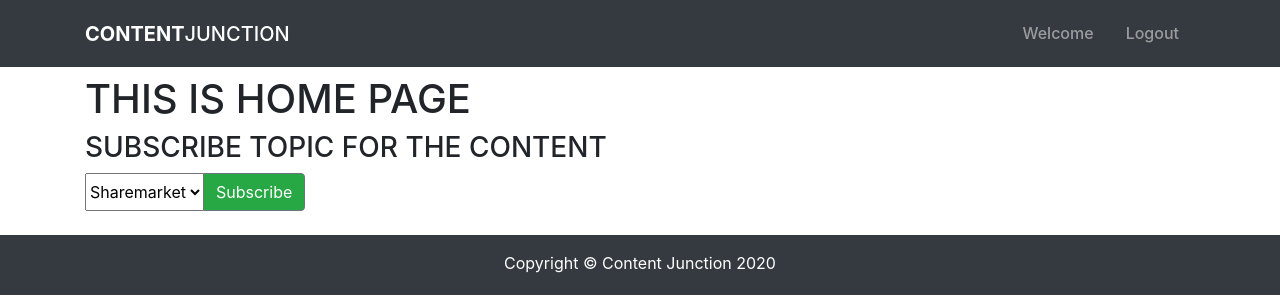
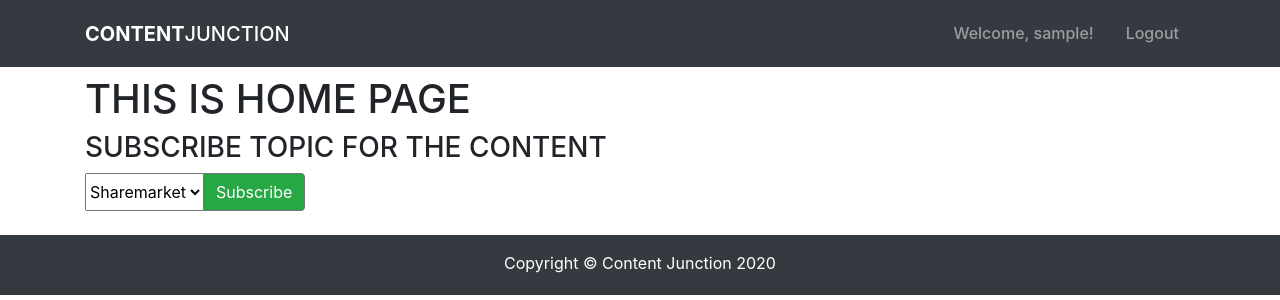
Before and after one commit to Aashish97/content_aggregator, a Django app: page / in a window 1280 px wide. Shown: the top 300 px of the page. Run offline with Django 3.2, Linux system fonts and the light colour scheme; the visitor is signed in with stand-in values (Sample User, id 1); some libraries are stand-ins or nearby versions.

Commit message:
Added username

```diff
--- a/templates/base.html
+++ b/templates/base.html
@@ -20,7 +20,7 @@
                 <div class="collapse navbar-collapse" id="navbarSupportedContent">
                     <ul class="navbar-nav ml-auto">
                         <li class="nav-item px-2">
-                            <a class="nav-link" href="">Welcome</a>
+                            <a class="nav-link" href="">Welcome, {{user.username}}!</a>
                         </li>
 
                         <li class="nav-item px-2">
```
